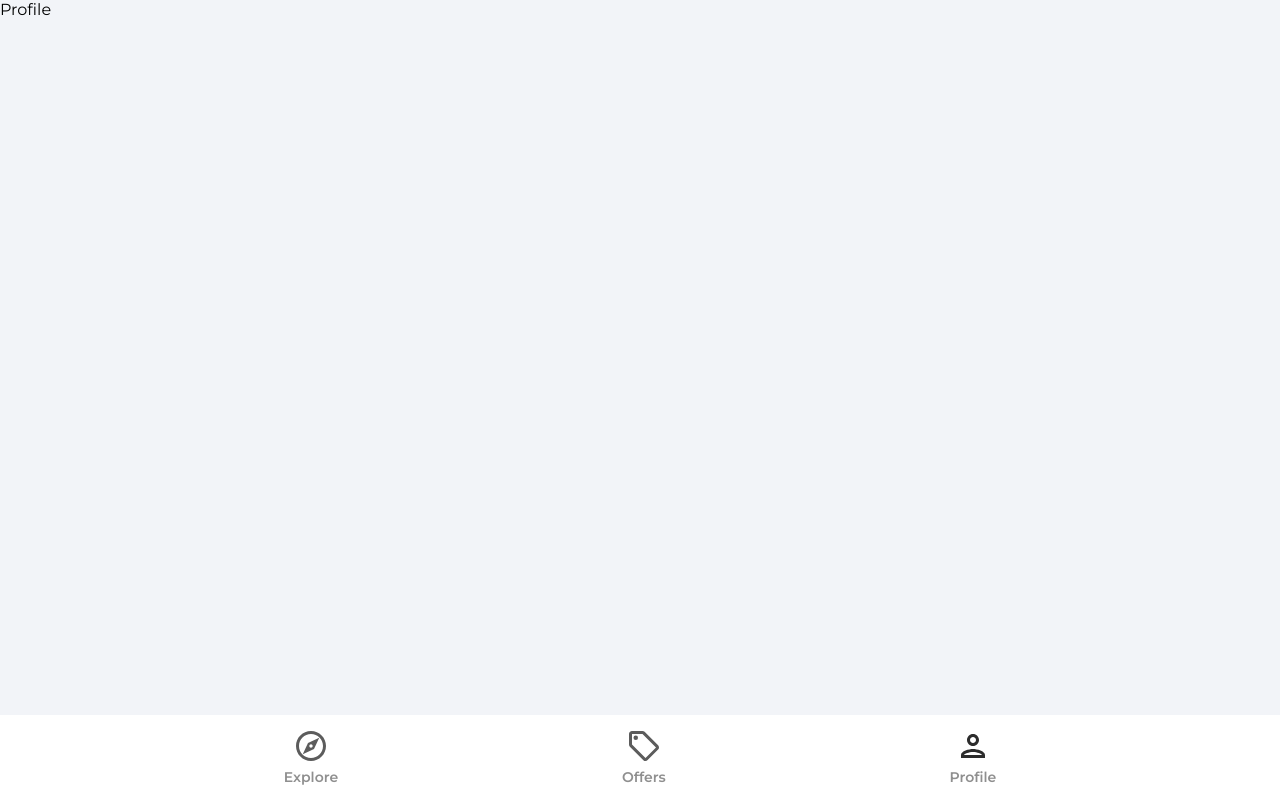
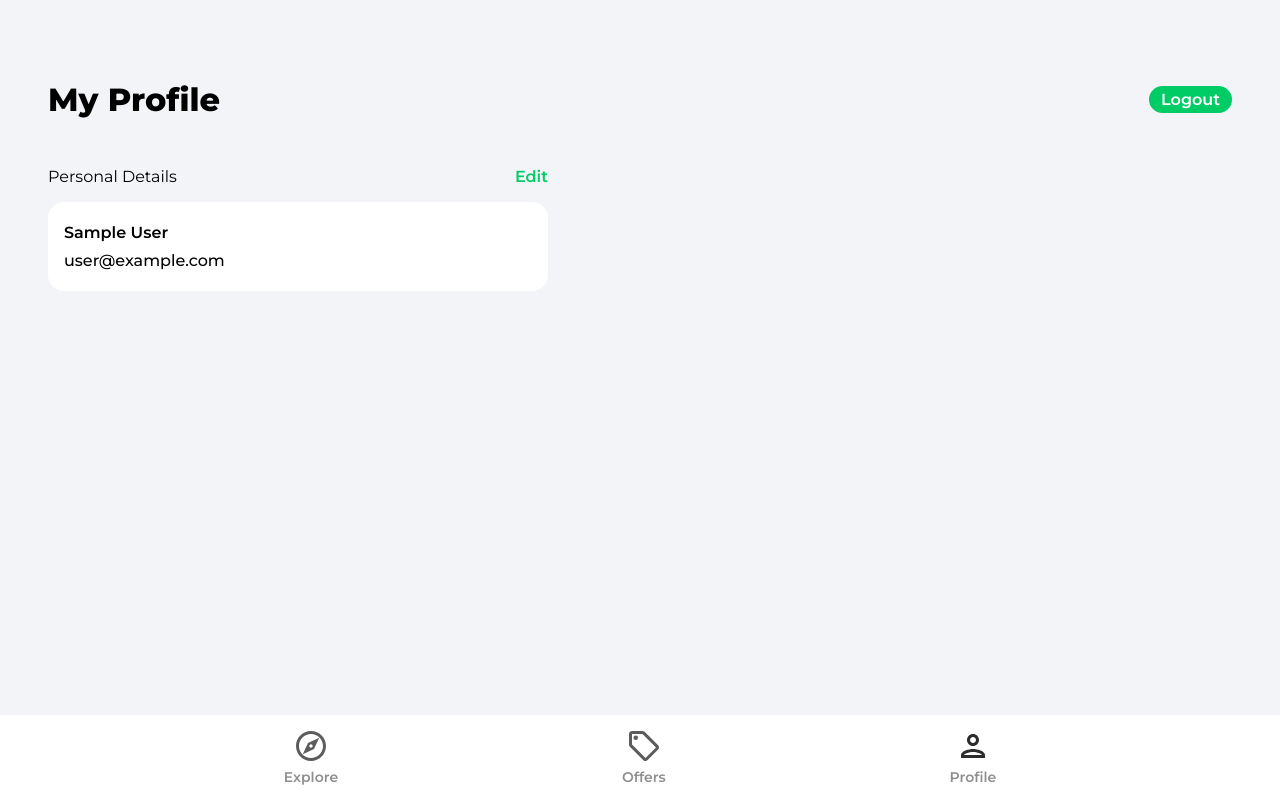
Before and after one commit to shirve/house-marketplace, a React (Create React App) app: page /profile in a window 1280 px wide. Built offline with nearby package versions, Linux system fonts and the light colour scheme; no server answers; sample sign-in values are in the browser's storage.

Commit message:
implemented user profile page

```diff
--- a/src/pages/Profile.tsx
+++ b/src/pages/Profile.tsx
@@ -1,5 +1,96 @@
+import React, { useState, useEffect } from 'react'
+import { toast } from 'react-toastify'
+import { Link, useNavigate } from 'react-router-dom'
+import { getAuth, updateProfile } from 'firebase/auth'
+import { doc, updateDoc } from 'firebase/firestore'
+import { db } from '../firebase.config'
+
 const Profile = () => {
-  return <div>Profile</div>
+  const auth = getAuth()
+  const [changeDetails, setChangeDetails] = useState(false)
+  const [formData, setFormData] = useState({
+    name: auth.currentUser?.displayName,
+    email: auth.currentUser?.email,
+  })
+
+  const { name, email } = formData
+
+  const navigate = useNavigate()
+
+  const onLogout = () => {
+    auth.signOut()
+    navigate('/')
+  }
+
+  const onChange = (e: React.ChangeEvent<HTMLInputElement>) => {
+    setFormData((prevState) => ({
+      ...prevState,
+      [e.target.id]: e.target.value,
+    }))
+  }
+
+  const onSubmit = async () => {
+    try {
+      if (auth.currentUser && auth.currentUser.displayName !== name) {
+        // Update display name in firebase
+        await updateProfile(auth.currentUser, {
+          displayName: name,
+        })
+        // Update in firebase
+        const userRef = doc(db, 'users', auth.currentUser.uid)
+        await updateDoc(userRef, {
+          name,
+        })
+      }
+    } catch (error) {
+      toast.error('Could not update profile details')
+    }
+  }
+
+  return (
+    <div className='profile'>
+      <header className='profileHeader'>
+        <p className='pageHeader'>My Profile</p>
+        <button type='button' className='logOut' onClick={onLogout}>
+          Logout
+        </button>
+      </header>
+      <main>
+        <div className='profileDetailsHeader'>
+          <p className='profileDetailsText'>Personal Details</p>
+          <p
+            className='changePersonalDetails'
+            onClick={() => {
+              changeDetails && onSubmit()
+              setChangeDetails((prevState) => !prevState)
+            }}
+          >
+            {changeDetails ? 'Done' : 'Edit'}
+          </p>
+        </div>
+        <div className='profileCard'>
+          <form>
+            <input
+              type='text'
+              id='name'
+              className={!changeDetails ? 'profileName' : 'profileNameActive'}
+              disabled={!changeDetails}
+              value={name!}
+              onChange={onChange}
+            />
+            <input
+              type='text'
+              id='email'
+              className={!changeDetails ? 'profileEmail' : 'profileEmailActive'}
+              disabled={!changeDetails}
+              value={email!}
+              onChange={onChange}
+            />
+          </form>
+        </div>
+      </main>
+    </div>
+  )
 }
 
 export default Profile
```
